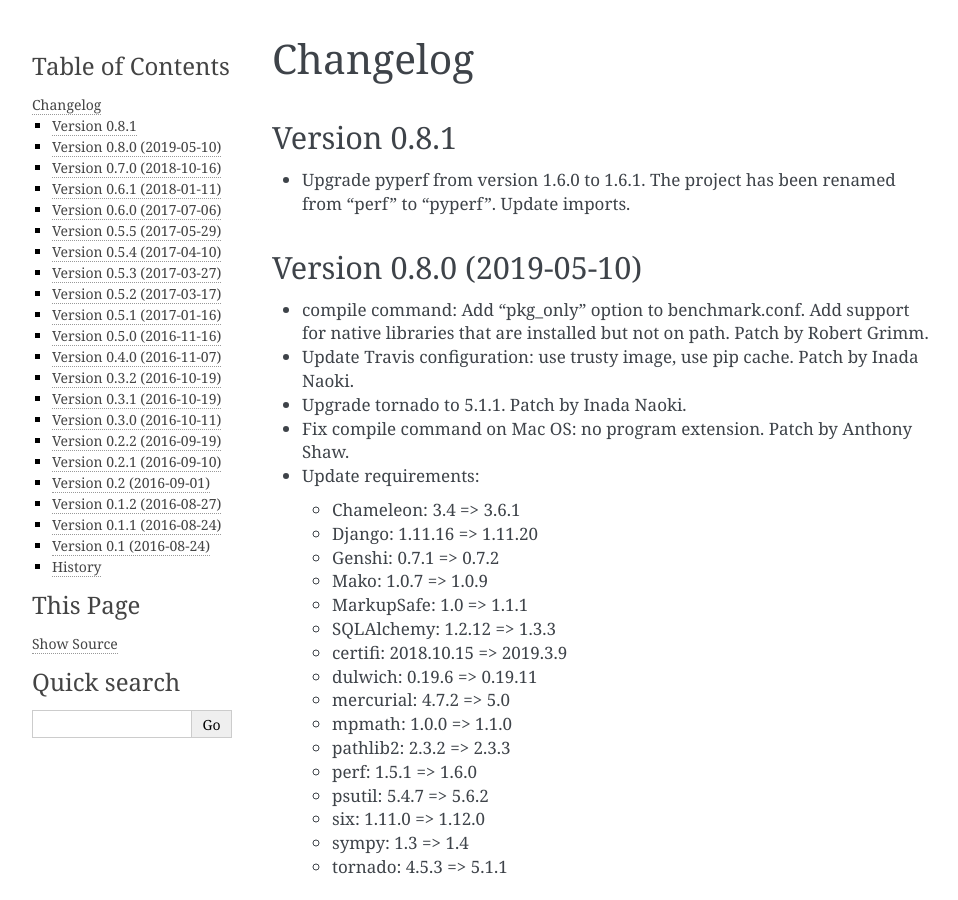
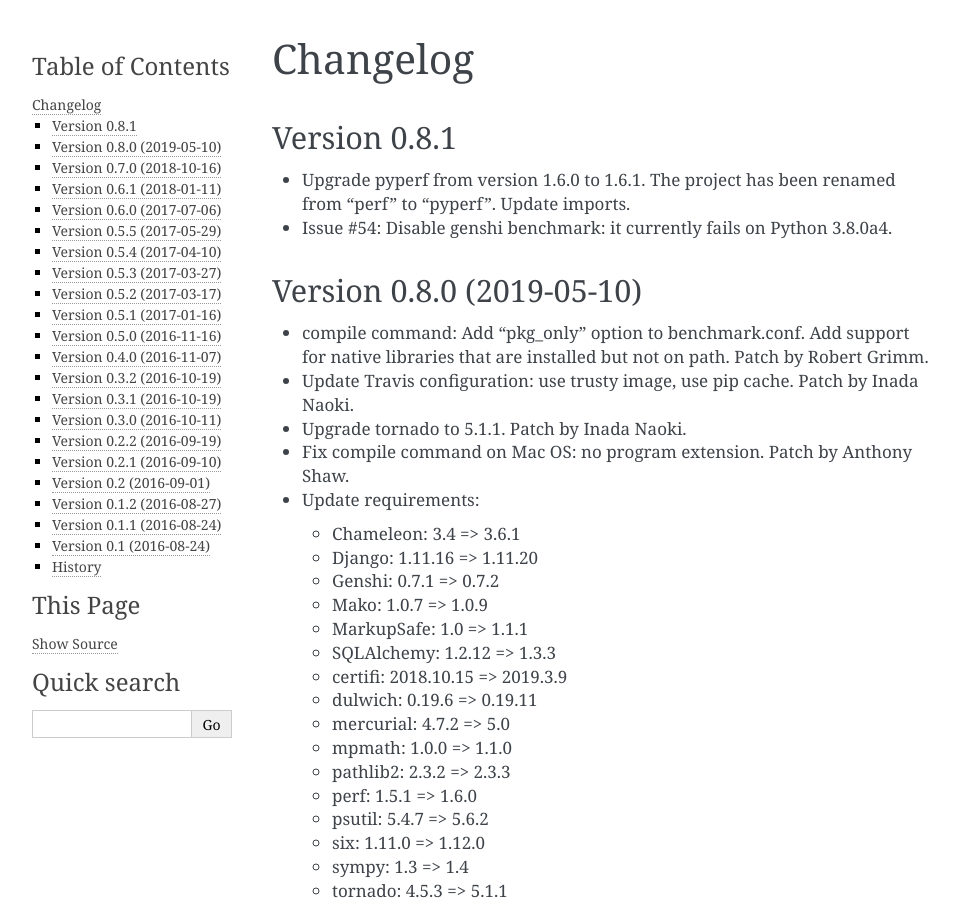
Before and after one commit to python/pyperformance, a Sphinx documentation site: the page built from doc/changelog.rst, in a window 1280 px wide and 900 px high. Shown: the whole window, without its empty margins (148-1106 px from the left). Built offline with Sphinx 7.4.7, drawn with Linux system fonts in a browser that asks for light colours.

Commit message:
Update changelog

```diff
--- a/doc/changelog.rst
+++ b/doc/changelog.rst
@@ -6,6 +6,7 @@
 
 * Upgrade pyperf from version 1.6.0 to 1.6.1. The project has been renamed from
   "perf" to "pyperf". Update imports.
+* Issue #54: Disable genshi benchmark: it currently fails on Python 3.8.0a4.
 
 Version 0.8.0 (2019-05-10)
 --------------------------
```
